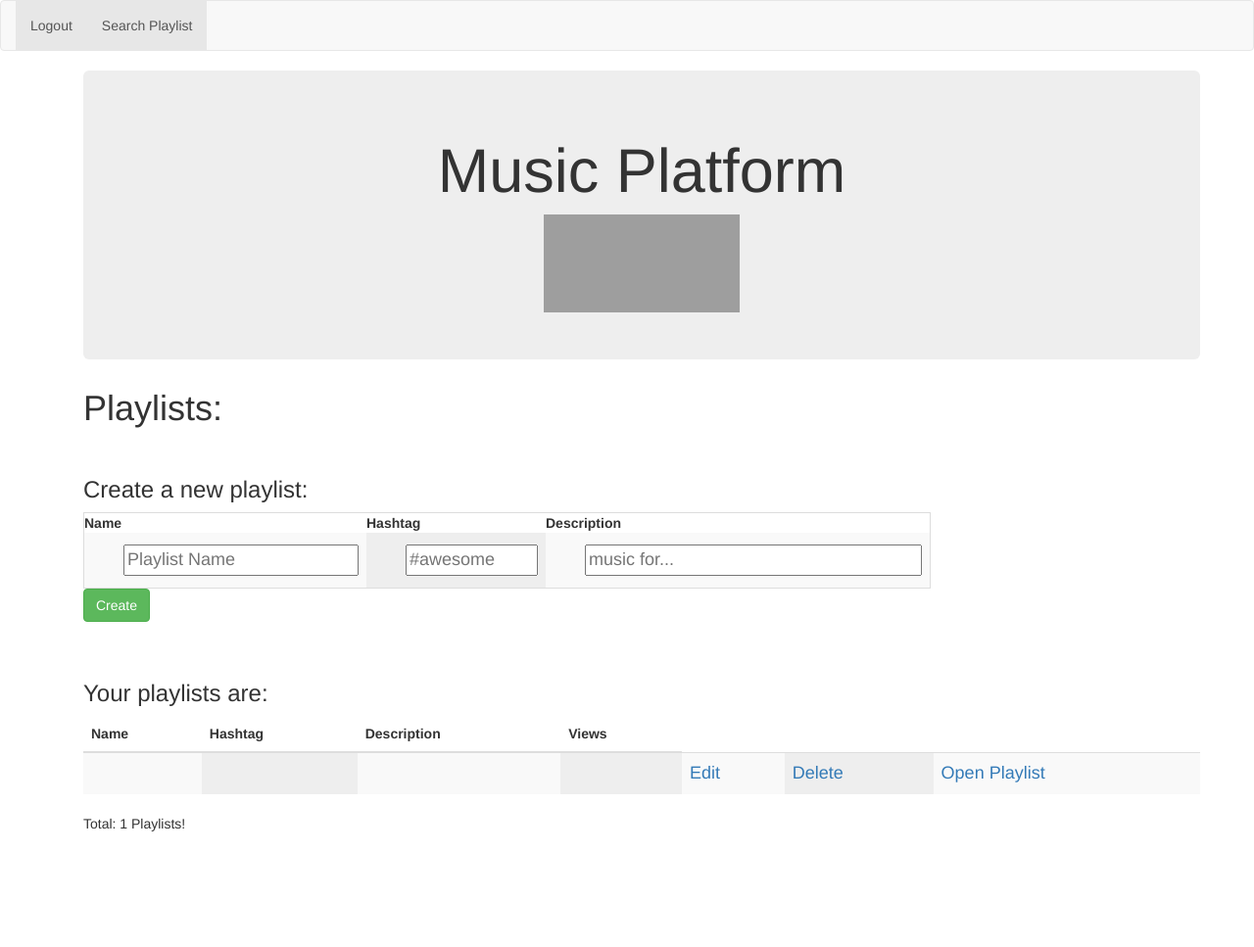
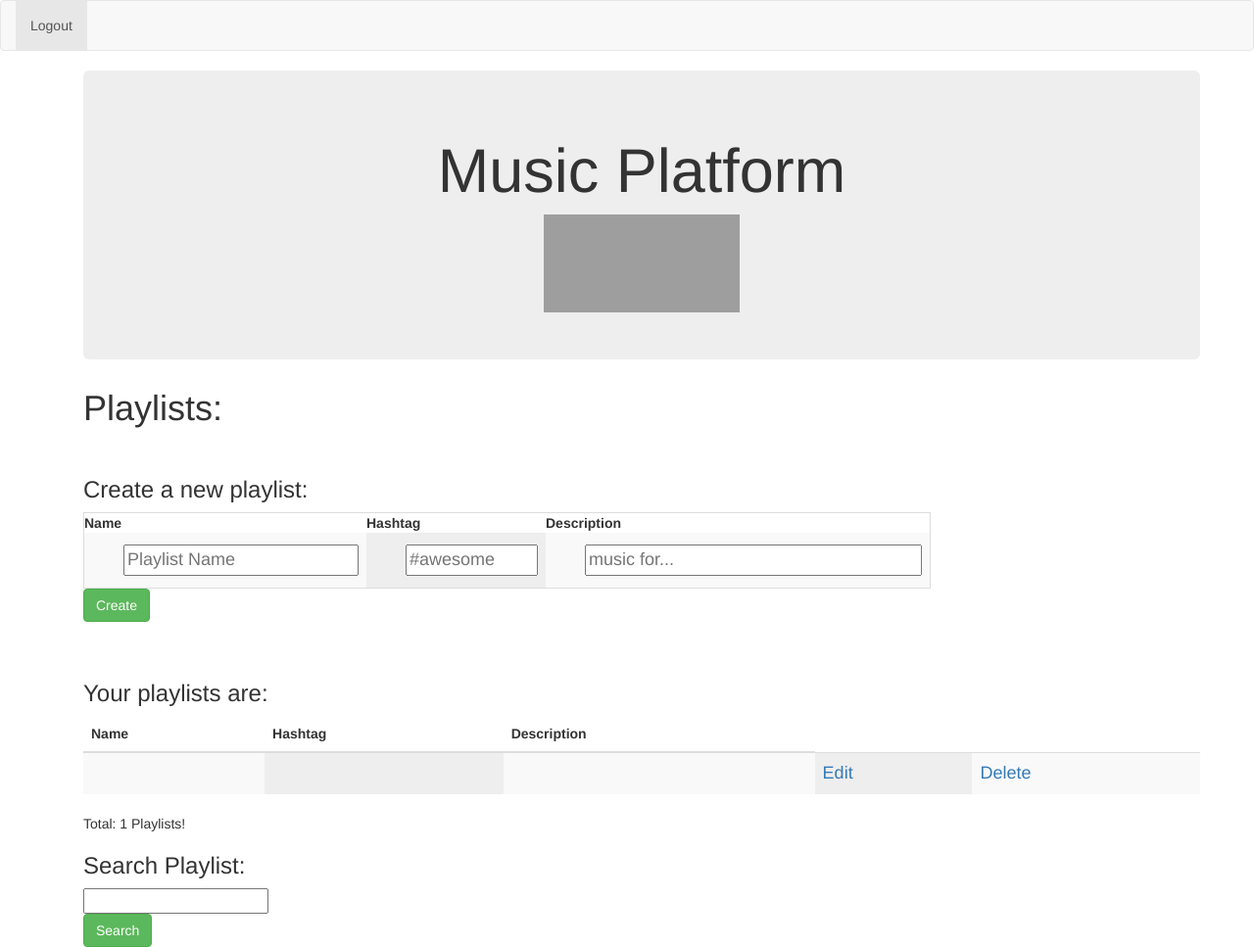
Before and after one commit to ina27071996/IMSE, a PHP site: page /imse/playlistlast.php in a window 1280 px wide. Shown: the whole page at 98% size. Before the commit the page ends 849 px from the top, so only its background shows below. Run offline with PHP 8.4, Linux system fonts and the light colour scheme; tables that the repository leaves empty or names only in its code hold one stand-in row (values such as "Sample post"); data that the repository does not hold is empty; some libraries are stand-ins or nearby versions; some web fonts are replaced; grey boxes are pictures that could not be loaded.

Commit message:
Update playlistlast.php

```diff
--- a/playlistlast.php
+++ b/playlistlast.php
@@ -50,8 +50,7 @@ tr td:hover {
 	<nav role="navigation" class="navbar navbar-default">
 		<div class="navbar-collapse">
 			<ul class="nav navbar-nav">
-				<li class="active"><a href="login.php">Logout</a></li>
-				<li class="active"><a href="searchPlaylist.php">Search Playlist</a></li>
+				<li class="active"><a href="createUser.php">Logout</a></li>
 
 			</ul>
 		</div>
@@ -66,9 +65,14 @@ tr td:hover {
 		   <div style="text-align: center">
 		                <img src="https://8tracks.com/assets/brand/8tracks_logo_blue-1e3b05eb940438026eff53085e3d7b9a7ce8a80c5823ac20695bcf31e0c2ea86.svg" alt="8tracks" width="200" height="100">
 		               </div>
+
 	    </div>
 	    <div>
 	   	  <div>
+
+
+
+
 
 
 		   <h1 style="text-align: left">Playlists:</h1>
@@ -145,8 +149,6 @@ tr td:hover {
 						<th>Name</th>
             <th>Hashtag</th>
             <th>Description</th>
-						<th>Views</th>
-
 					</tr>
 				</thead>
 				<tbody>
@@ -158,14 +160,8 @@ tr td:hover {
    							echo "<td>" . $row['Name'] . "</td>";
                 echo "<td>" . $row['Hashtag'] . "</td>";
                 echo "<td>" . $row['Description'] . "</td>";
-							echo "<td>" . $row['Views'] . "</td>";
-
-
-
         				echo "<td><a  href=\"editPlaylist.php?id=".$row['Id']."\"> Edit </a></td>";
 							  echo "<td><a  href=\"deletePlaylist.php?id=".$row['Id']."\">Delete</a></td>";
-							   echo "<td><a  href=\"showTrack.php?id=".$row['Id']."\">Open Playlist</a></td>";
-
         				echo "</tr>";
    						 }
    					?>
@@ -176,6 +172,16 @@ tr td:hover {
 		<div>Total: <?php echo $result->num_rows; ?>  Playlists!</div>
 
 
+	<form method="post" action="server.php">
+		<h3> Search Playlist: </h3>
+		<div class="input-group">
+			<input id='search' type='text' name'search' size='20'>
+		</div>
+	<div class="input-group">
+
+		<button href=\"playlist.php?id=" type="submit" name="search" class="btn btn-success">Search</button>
+	</div>
+	</form>
 	<script src="webjars/jquery/1.9.1/jquery.min.js"></script>
 	<script src="webjars/bootstrap/3.3.6/js/bootstrap.min.js"></script>
 	<script src="webjars/bootstrap-datepicker/1.0.1/js/bootstrap-datepicker.js"></script>
```
Lines whose indentation alone changed are shown as unchanged.
